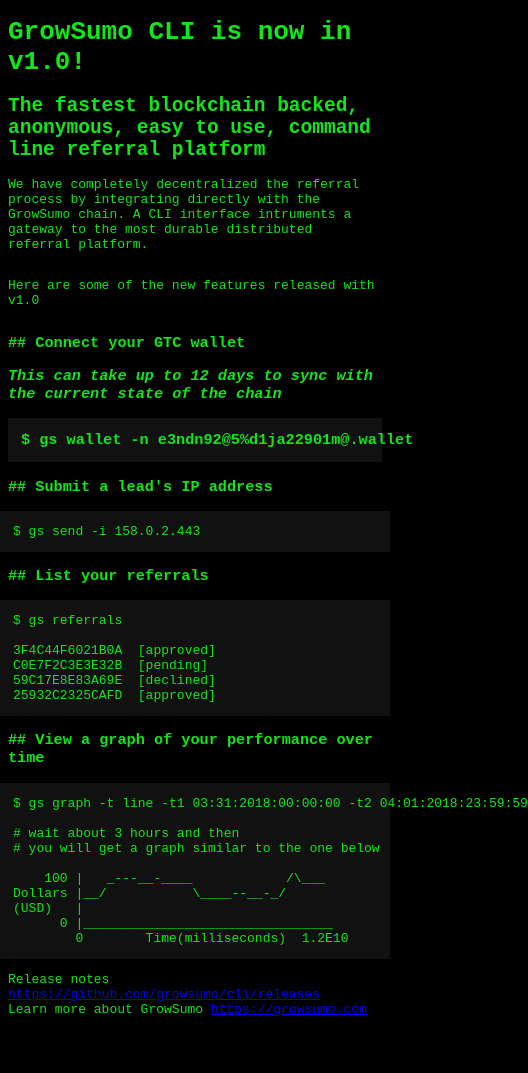
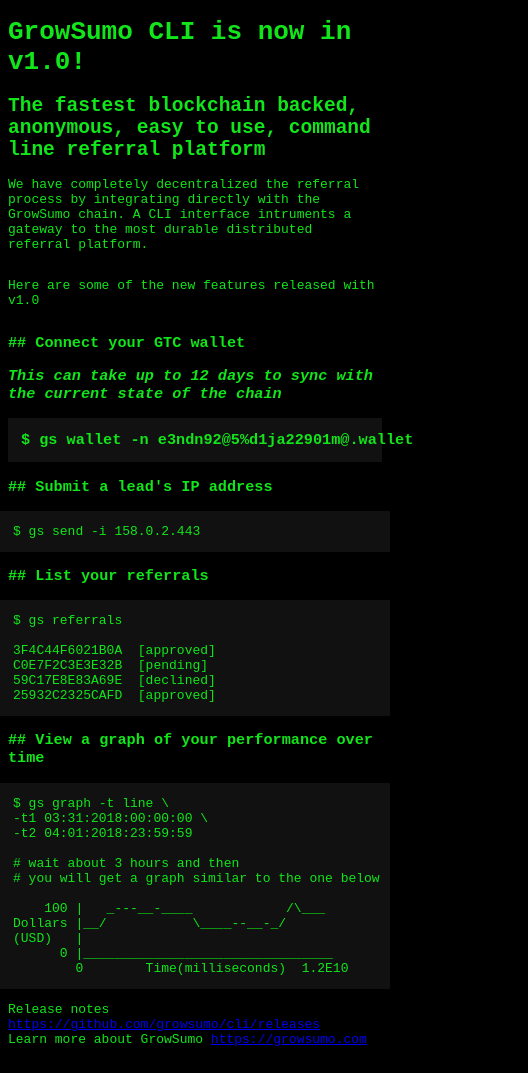
Before and after one commit to growsumo/cli, a plain HTML site: page index.html in a window 390 px wide. Shown: the whole page, 528 px wide, since content can reach past the window. Before the commit the page ends 1043 px from the top, so only its background shows below. Drawn offline with Linux system fonts and the light colour scheme.

```diff
--- a/index.html
+++ b/index.html
@@ -62,7 +62,9 @@
 
 <h3>## View a graph of your performance over time</h4>
 <pre>
-$ gs graph -t line -t1 03:31:2018:00:00:00 -t2 04:01:2018:23:59:59
+$ gs graph -t line \
+-t1 03:31:2018:00:00:00 \
+-t2 04:01:2018:23:59:59
 
 # wait about 3 hours and then
 # you will get a graph similar to the one below
```
